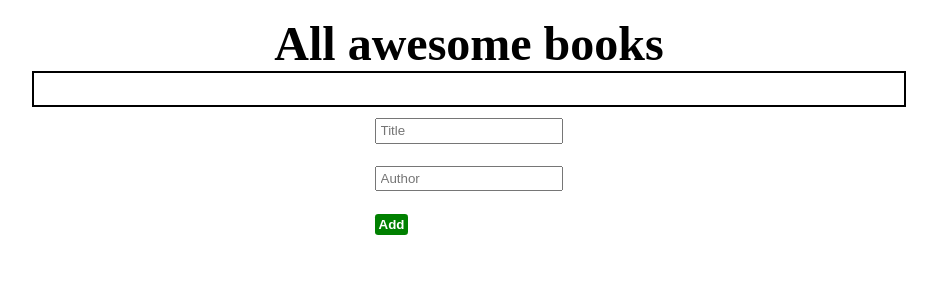
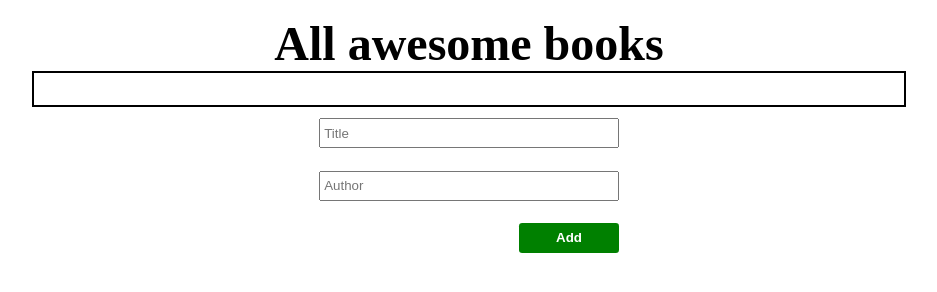
Before and after one commit to victormc13/awesomeBooks, a website: page index.html in a window 1280 px wide. Shown: the whole page, without its empty margins (171-1108 px from the left). Drawn offline with Linux system fonts and the light colour scheme.

Commit message:
Improve Style and fix linters errors

```diff
--- a/script.js
+++ b/script.js
@@ -26,7 +26,7 @@ class Book {
         const div = document.createElement('div');
         div.classList.add('item-container');
         const span = document.createElement('span');
-        span.innerHTML = "by";
+        span.innerHTML = 'by';
         const titleParagraph = document.createElement('p');
         titleParagraph.innerHTML = `"${item.title}"`;
         const authorParagraph = document.createElement('p');
--- a/style.css
+++ b/style.css
@@ -18,6 +18,11 @@ form input,
   padding: 0.2rem;
 }
 
+form input {
+  height: 30px;
+  width: 300px;
+}
+
 .add-btn {
   background-color: green;
   color: white;
@@ -26,6 +31,9 @@ form input,
   border-radius: 0.2rem;
   padding: 0.2rem;
   cursor: pointer;
+  width: 100px;
+  height: 30px;
+  float: right;
 }
 
 .book-item-wrapper {
@@ -34,13 +42,13 @@ form input,
   padding: 1rem;
 }
 
-.book-item-wrapper article:nth-child(odd) {
-  background-color: #c4c4c4;
-}
-
 article {
   padding-bottom: 0.7rem;
   padding-top: 0.7rem;
+}
+
+.book-item-wrapper article:nth-child(odd) {
+  background-color: #c4c4c4;
 }
 
 h1 {
```
